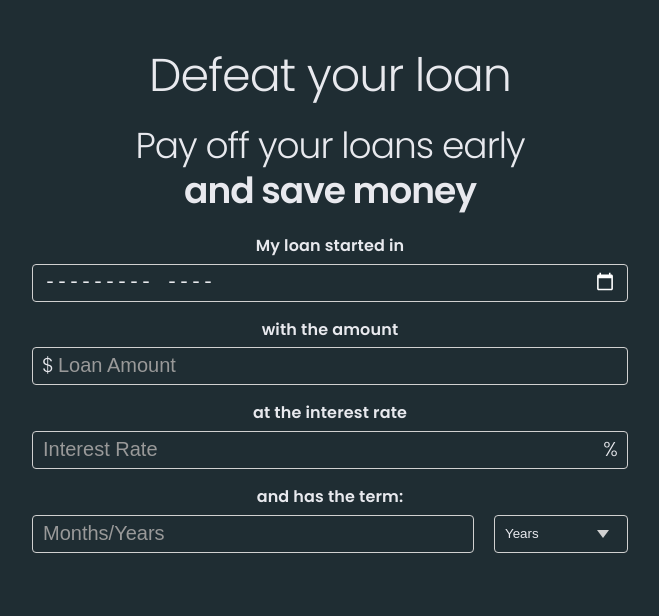
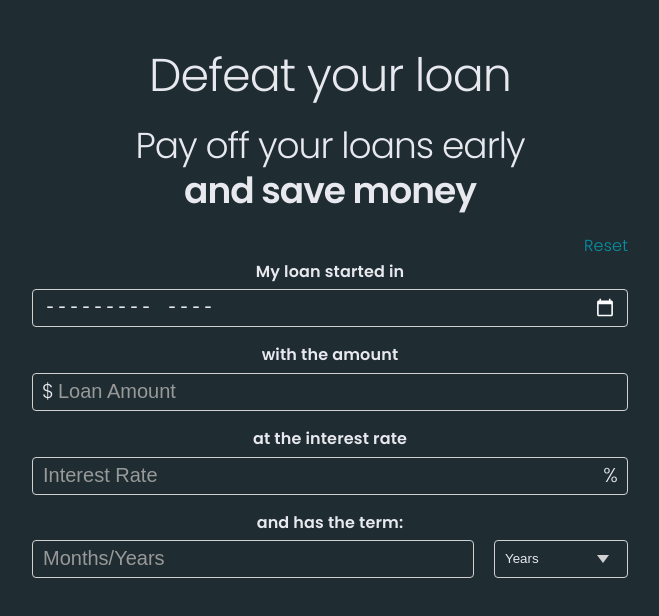
Before and after one commit to defeat-your-loan/defeat-your-loan, a Svelte app: page / in a window 1280 px wide. Shown: the top 616 px of the page, without its empty margins (310-969 px from the left). Built offline with nearby package versions, Linux system fonts and the light colour scheme.

Commit message:
Added reset link

```diff
--- a/css/global.css
+++ b/css/global.css
@@ -29,6 +29,10 @@ body {
 
 form {
   width: 100%;
+}
+
+a {
+  color: var(--primary);
 }
 
 button {
--- a/src/App.svelte
+++ b/src/App.svelte
@@ -11,7 +11,10 @@
 
 <main>
   <h1>Defeat your loan</h1>
-  <h2>Pay off your loans early<br /><strong>and save money</strong></h2>
+  <h2>
+    Pay off your loans early<br />
+    <strong>and save money</strong>
+  </h2>
 
   <Calculator />
 </main>
--- a/src/Calculator.svelte
+++ b/src/Calculator.svelte
@@ -1,3 +1,9 @@
+<style>
+  .reset {
+    text-align: right;
+  }
+</style>
+
 <script>
   import { loanStats, startMonth, amount, rate, term, termType, strategy } from './stores'
   import PayOffBy from './PayOffBy.svelte'
@@ -17,10 +23,24 @@
   function submit(e) {
     e.preventDefault()
   }
+
+  function reset(e) {
+    e.preventDefault()
+
+    startMonth.set('')
+    amount.set('')
+    rate.set('')
+    term.set('')
+    termType.set('Years')
+    strategy.set('')
+  }
 </script>
 
 <form on:submit={submit}>
   <fieldset>
+    <div class="reset">
+      <a href="/" on:click={reset}>Reset</a>
+    </div>
     <label for="startMonth">My loan started in</label>
     <div>
       <input
```
